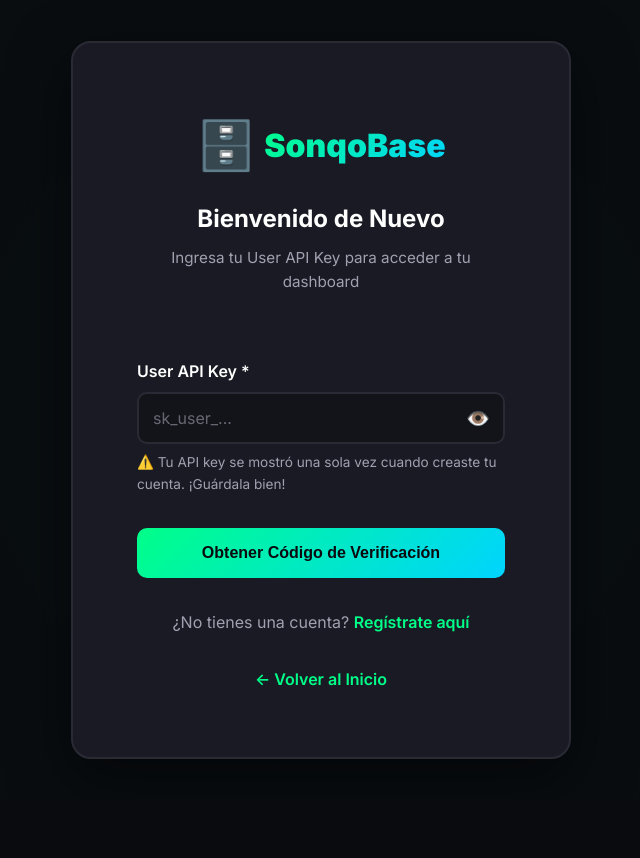
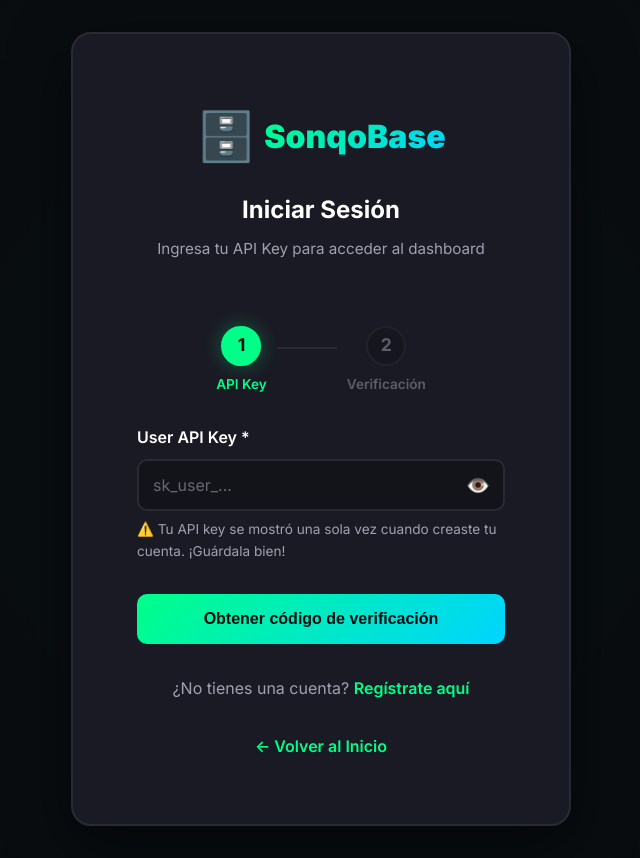
Before and after one commit to oliveraluis/sonqobase-api, a Python web app: template app/templates/dashboard/login.html in a window 1280 px wide. Shown: the whole page, without its empty margins (319-959 px from the left). Before the commit the page ends 759 px from the top, so only its background shows below. Run offline with Jinja, Linux system fonts and the light colour scheme; the template is opened without the code that fills it, so the values that code supplies are empty.

Commit message:
feat: internacionalización de formularios y mensajes al español

```diff
--- a/app/config.py
+++ b/app/config.py
@@ -6,6 +6,9 @@ class Settings(BaseSettings):
     mongo_meta_db: str = "meta"
     gemini_api_key: str = None
     encryption_key: str = None  # For encrypting API keys (Fernet key)
+
+    # Static files version for cache busting
+    static_version: str = "1.0.0"
 
     # SMTP Configuration
     mail_host: str = "smtp.gmail.com"
@@ -30,7 +33,7 @@ class Settings(BaseSettings):
     otp_length: int = 6
 
     # Environment
-    environment: str = "production"  # development, production
+    environment: str = "development"  # development | production
     mock_otp: bool = False  # If true, OTP is always 000000 and email is skipped
 
     class Config:
--- a/app/services/rag_ingest.py
+++ b/app/services/rag_ingest.py
@@ -42,7 +42,7 @@ class RagIngestService:
 
         client = get_mongo_client()
         db = client[db_name]
-        vector_collection_name = f"{collection}__vectors"
+        vector_collection_name = f"{collection}_vectors"
         vector_collection = db[vector_collection_name]
 
         doc_id = document_id or f"doc_{uuid4().hex[:8]}"
@@ -60,12 +60,12 @@ class RagIngestService:
                 "document_id": doc_id,
                 "metadata": {
                     "chunk": idx,
-                    **(metadata or {}),
+                    **meta,
                 },
                 "created_at": datetime.now(timezone.utc),
                 "expires_at": project.expires_at,
             }
-            for idx, (chunk, embedding) in enumerate(zip(chunks, embeddings))
+            for idx, (chunk, embedding, meta) in enumerate(zip(chunks, embeddings, metadata))
         ]
 
         # Inserción masiva (mucho más eficiente)
--- a/app/templates/dashboard/login.html
+++ b/app/templates/dashboard/login.html
@@ -9,6 +9,68 @@
     <link rel="preconnect" href="https://fonts.googleapis.com">
     <link rel="preconnect" href="https://fonts.gstatic.com" crossorigin>
     <link href="https://fonts.googleapis.com/css2?family=Inter:wght@400;600;700;900&display=swap" rel="stylesheet">
+    <style>
+        /* Step Indicator Styles */
+        .steps-container {
+            display: flex;
+            align-items: center;
+            justify-content: center;
+            margin: 30px 0;
+            gap: 10px;
+        }
+
+        .step {
+            display: flex;
+            flex-direction: column;
+            align-items: center;
+            gap: 8px;
+            opacity: 0.5;
+            transition: all 0.3s ease;
+        }
+
+        .step.active {
+            opacity: 1;
+        }
+
+        .step-number {
+            width: 40px;
+            height: 40px;
+            border-radius: 50%;
+            background: var(--bg-secondary);
+            border: 2px solid var(--border-color);
+            display: flex;
+            align-items: center;
+            justify-content: center;
+            font-weight: 700;
+            font-size: 1.1rem;
+            color: var(--text-secondary);
+            transition: all 0.3s ease;
+        }
+
+        .step.active .step-number {
+            background: var(--accent-primary);
+            border-color: var(--accent-primary);
+            color: var(--bg-primary);
+            box-shadow: 0 0 20px rgba(0, 255, 136, 0.3);
+        }
+
+        .step-label {
+            font-size: 0.85rem;
+            font-weight: 600;
+            color: var(--text-secondary);
+        }
+
+        .step.active .step-label {
+            color: var(--accent-primary);
+        }
+
+        .step-divider {
+            width: 60px;
+            height: 2px;
+            background: var(--border-color);
+            margin-bottom: 25px;
+        }
+    </style>
 </head>
 
 <body>
@@ -19,8 +81,21 @@
                     <span class="auth-logo-icon">🗄️</span>
                     <span class="auth-logo-text">SonqoBase</span>
                 </div>
-                <h1 class="auth-title">Bienvenido de Nuevo</h1>
-                <p class="auth-subtitle">Ingresa tu User API Key para acceder a tu dashboard</p>
+                <h1 class="auth-title">Iniciar Sesión</h1>
+                <p class="auth-subtitle">Ingresa tu API Key para acceder al dashboard</p>
+            </div>
+
+            <!-- Step Indicator -->
+            <div class="steps-container">
+                <div class="step active" id="step-1">
+                    <div class="step-number">1</div>
+                    <div class="step-label">API Key</div>
+                </div>
+                <div class="step-divider"></div>
+                <div class="step" id="step-2">
+                    <div class="step-number">2</div>
+                    <div class="step-label">Verificación</div>
+                </div>
             </div>
 
             <form id="login-form">
@@ -56,9 +131,7 @@
                 </div>
 
                 <div class="form-actions">
-                    <button type="submit" class="btn btn-primary" id="login-btn">
-                        Obtener Código de Verificación
-                    </button>
+                    <button type="submit" class="btn btn-primary" id="login-btn">Obtener código de verificación</button>
                     <button type="button" class="btn btn-secondary" id="resend-btn"
                         style="display: none; margin-top: 10px; width: 100%">
                         Reenviar Código
@@ -116,7 +189,7 @@
         async function requestOTP() {
             const apiKey = apiKeyInput.value.trim();
             if (!apiKey) {
-                showAlert('Please enter your API key', 'error');
+                showAlert('Por favor ingresa tu API key', 'error');
                 return;
             }
 
@@ -135,14 +208,21 @@
 
                     // Switch to Step 2
                     currentStep = 2;
+
+                    // Update step indicator
+                    document.getElementById('step-1').classList.remove('active');
+                    document.getElementById('step-2').classList.add('active');
+
                     otpSection.style.display = 'block';
                     apiKeyInput.disabled = true; // Lock API Key
-                    loginBtn.textContent = 'Verify & Login';
+                    console.log('Updating button text to: Ingresar a SonqoBase');
+                    loginBtn.textContent = 'Ingresar a SonqoBase';
+                    console.log('Button text after update:', loginBtn.textContent);
                     resendBtn.style.display = 'block';
                     otpInput.focus();
 
                     startTimer(data.expires_in || 60);
-                    showAlert('Code sent! Please check your email.', 'success');
+                    showAlert('¡Código enviado! Revisa tu email.', 'success');
                 } else {
                     // Handle Errors (including Rate Limit)
                     const error = await response.json();
@@ -157,7 +237,7 @@
                 }
             } catch (error) {
                 console.error('Request OTP error:', error);
-                showAlert('Network error. Please try again.', 'error');
+                showAlert('Error de red. Por favor intenta de nuevo.', 'error');
             } finally {
                 setLoading(loginBtn, false);
             }
@@ -168,7 +248,7 @@
             const code = otpInput.value.trim();
 
             if (code.length !== 6) {
-                showAlert('Please enter the 6-digit code', 'error');
+                showAlert('Por favor ingresa el código de 6 dígitos', 'error');
                 return;
             }
 
@@ -191,18 +271,18 @@
                     localStorage.setItem('access_token', data.access_token);
                     localStorage.setItem('refresh_token', data.refresh_token);
 
-                    showAlert('Login successful! Redirecting...', 'success');
+                    showAlert('¡Inicio de sesión exitoso! Redirigiendo...', 'success');
 
                     setTimeout(() => {
                         window.location.href = '/dashboard';
                     }, 500);
                 } else {
                     const error = await response.json();
-                    showAlert(error.detail || 'Invalid Code', 'error');
+                    showAlert(error.detail || 'Código inválido', 'error');
                 }
             } catch (error) {
                 console.error('Verification error:', error);
-                showAlert('Verification failed. Try again.', 'error');
+                showAlert('Verificación fallida. Intenta de nuevo.', 'error');
             } finally {
                 setLoading(loginBtn, false);
             }
@@ -220,7 +300,7 @@
                 display.textContent = timer;
                 if (timer <= 0) {
                     clearInterval(timerInterval);
-                    showAlert('Code expired. Please request a new one.', 'warning');
+                    showAlert('Código expirado. Por favor solicita uno nuevo.', 'warning');
                 }
             }, 1000);
         }
--- a/app/templates/dashboard/register.html
+++ b/app/templates/dashboard/register.html
@@ -94,7 +94,7 @@
                     copyBtn.classList.remove('copied');
                 }, 2000);
             } else {
-                showAlert('Failed to copy. Please copy manually.', 'error');
+                showAlert('Error al copiar. Por favor copia manualmente.', 'error');
             }
         });
 
```
Also changed, not shown: app/api/v1/auth.py (+2 -17 lines), app/infra/pdf_concurrency_limiter.py (+4 -4 lines), app/models/responses.py (+15 -1 lines), app/services/create_project.py (+8 -8 lines), app/services/generate_otp.py (+4 -4 lines), app/services/rag_query.py (+43 -3 lines), app/services/vector_storage.py (+7 -6 lines), app/static/js/pages/playground.js (+41 -12 lines).
